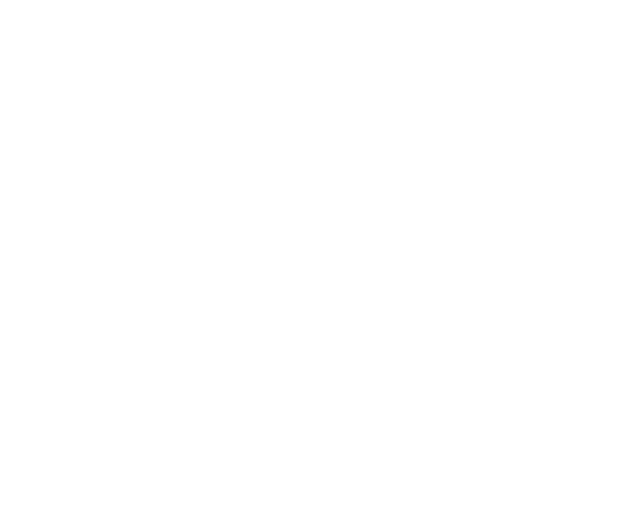
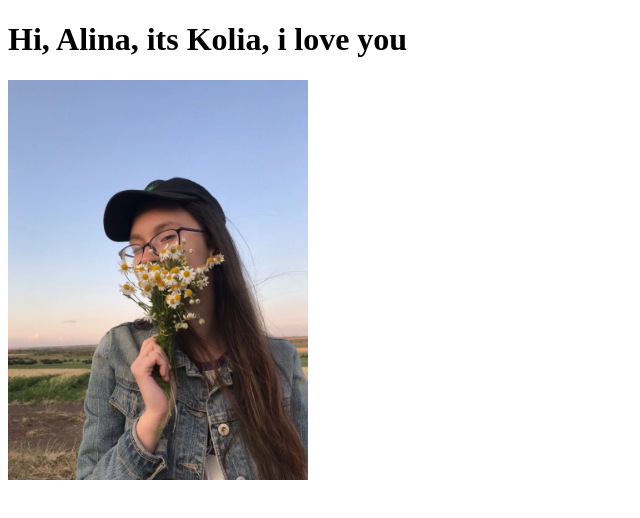
Before and after one commit to Ruzuy/web, a plain HTML site: page index.html in a window 1280 px wide. Shown: the whole page, without its empty margins (0-640 px from the left). Drawn offline with Linux system fonts and the light colour scheme.

Commit message:
samle.html

```diff
--- a/index.html
+++ b/index.html
@@ -9,5 +9,15 @@
 </head>
 <body>
     <script src="https://unpkg.com/html-data-include@3.3.3/html-data-include.js"></script>
+    <header>
+<h1>Hi, Alina, its Kolia, i love you</h1>
+<img width="300" src="img/123456.jpg" alt="Alina">
+    </header>
+    <main>
+
+    </main>
+    <footer>
+
+    </footer>
 </body>
 </html>
```
Also changed, not shown: img/123456.jpg (added).
